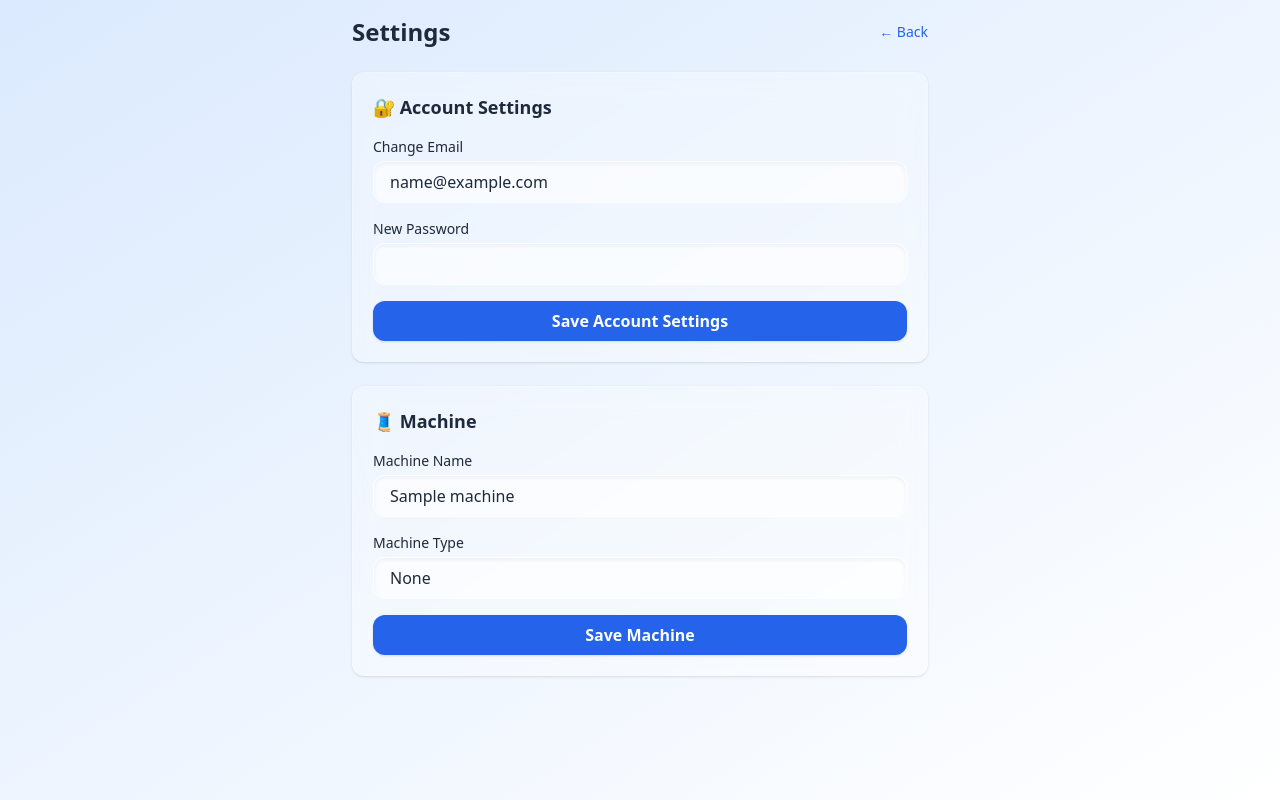
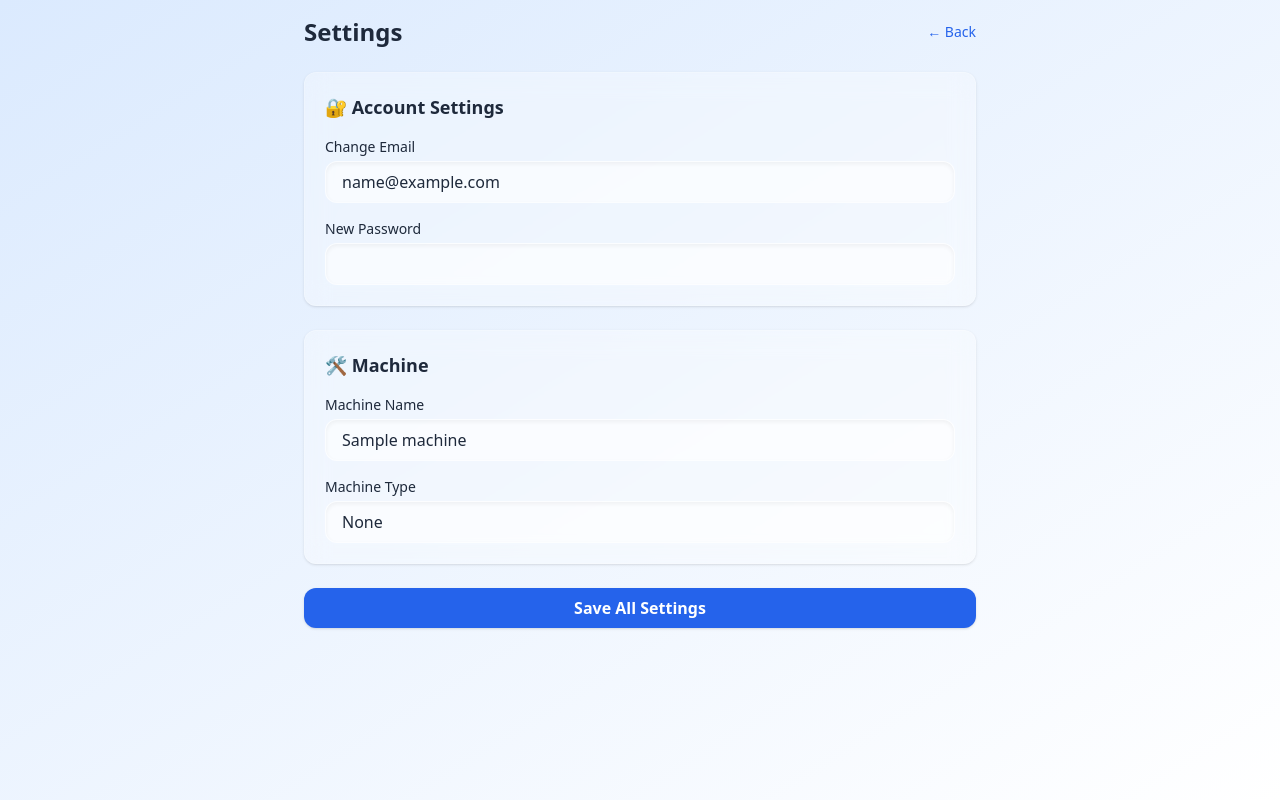
Before and after one commit to gigtarget/maintaineh, a Flask app: page /settings in a window 1280 px wide. Run offline with Flask 3, Linux system fonts and the light colour scheme; a user stored in the database is signed in; tables that the repository leaves empty hold one stand-in row (values such as "Sample post"); some libraries are stand-ins or nearby versions.

Commit message:
Update user_settings.html

```diff
--- a/app/templates/user_settings.html
+++ b/app/templates/user_settings.html
@@ -7,7 +7,7 @@
   <script src="https://cdn.tailwindcss.com"></script>
 </head>
 <body class="bg-gradient-to-br from-blue-100 to-white min-h-screen text-slate-800 p-4">
-  <div class="max-w-xl mx-auto space-y-6">
+  <div class="max-w-2xl mx-auto space-y-6">
 
     <div class="flex justify-between items-center">
       <h1 class="text-2xl font-bold">Settings</h1>
@@ -16,14 +16,15 @@
 
     {% with messages = get_flashed_messages(with_categories=true) %}
       {% for category, message in messages %}
-        <div class="text-sm text-white text-center rounded-lg px-4 py-2 mb-4 {{ 'bg-green-500' if category == 'success' else 'bg-red-500' }}">
+        <div class="text-sm text-center px-4 py-2 rounded-xl {{ 'bg-green-100 text-green-800' if category == 'success' else 'bg-red-100 text-red-800' }}">
           {{ message }}
         </div>
       {% endfor %}
     {% endwith %}
 
-    <!-- Account Settings -->
-    <form method="POST" action="{{ url_for('routes.user_settings') }}">
+    <form method="POST" action="{{ url_for('routes.user_settings') }}" class="space-y-6">
+
+      <!-- Account Section -->
       <div class="bg-white/30 backdrop-blur-md border border-white/20 p-5 rounded-xl space-y-4 shadow">
         <h2 class="text-lg font-semibold">🔐 Account Settings</h2>
 
@@ -38,39 +39,35 @@
           <input type="password" name="password"
                  class="w-full px-4 py-2 rounded-xl bg-white/60 border border-white/30 text-slate-800 shadow-inner">
         </div>
+      </div>
 
-        <button type="submit"
-                class="w-full bg-blue-600 hover:bg-blue-700 text-white font-semibold rounded-xl py-2 shadow">
-          Save Account Settings
-        </button>
-      </div>
-    </form>
+      <!-- Machines -->
+      {% for machine in machines %}
+      <div class="bg-white/30 backdrop-blur-md border border-white/20 p-5 rounded-xl space-y-4 shadow">
+        <h2 class="text-lg font-semibold">🛠️ Machine</h2>
 
-    <!-- Machine Settings -->
-    {% for machine in machines %}
-      <form method="POST" action="{{ url_for('routes.update_machine', machine_id=machine.id) }}">
-        <div class="bg-white/30 backdrop-blur-md border border-white/20 p-5 rounded-xl space-y-4 shadow">
-          <h2 class="text-lg font-semibold">🧵 Machine</h2>
+        <input type="hidden" name="machine_ids" value="{{ machine.id }}">
 
         <div>
           <label class="block text-sm mb-1">Machine Name</label>
-            <input type="text" name="name" value="{{ machine.name }}"
+          <input type="text" name="machine_name_{{ machine.id }}" value="{{ machine.name }}"
                  class="w-full px-4 py-2 rounded-xl bg-white/60 border border-white/30 text-slate-800 shadow-inner">
         </div>
 
         <div>
           <label class="block text-sm mb-1">Machine Type</label>
-            <input type="text" name="type" value="{{ machine.type }}"
+          <input type="text" name="machine_type_{{ machine.id }}" value="{{ machine.type }}"
                  class="w-full px-4 py-2 rounded-xl bg-white/60 border border-white/30 text-slate-800 shadow-inner">
         </div>
+      </div>
+      {% endfor %}
 
       <button type="submit"
               class="w-full bg-blue-600 hover:bg-blue-700 text-white font-semibold rounded-xl py-2 shadow">
-            Save Machine
+        Save All Settings
       </button>
-        </div>
+
     </form>
-    {% endfor %}
   </div>
 </body>
 </html>
```
Lines whose indentation alone changed are shown as unchanged.
